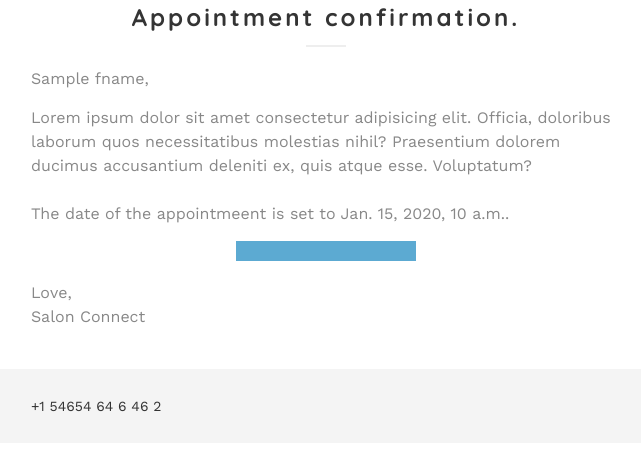
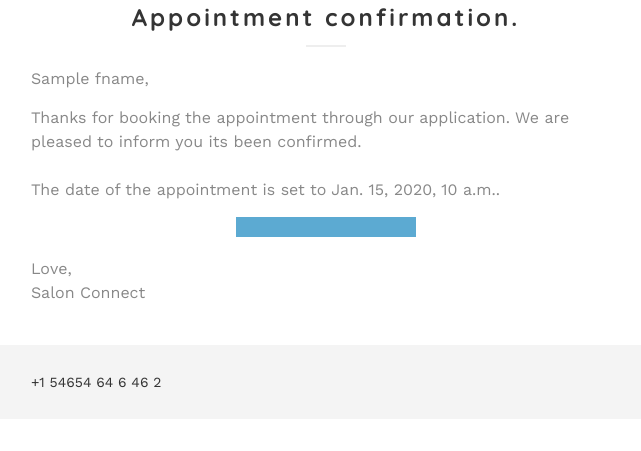
Before and after one commit to Annurag99/Salon-Connect, a Django app: template templates/email.html in a window 1280 px wide. Shown: the top 451 px of the page, without its empty margins (314-955 px from the left). Run offline with Django 3.2, Linux system fonts and the light colour scheme; data comes from the database, SQL or seed files in the repository; the template is opened without the code that fills it: most values are stand-ins (such as "Sample title", 1, 10 or a date in 2020).

Commit message:
Fixed bugs in html files

```diff
--- a/salon_connect/settings.py
+++ b/salon_connect/settings.py
@@ -118,10 +118,10 @@ USE_TZ = True
 # https://docs.djangoproject.com/en/3.2/howto/static-files/
 
 STATIC_URL = '/static/'
-if DEBUG:
+if not DEBUG:
+    STATIC_ROOT = BASE_DIR / "static"
+else:
     STATICFILES_DIRS = [BASE_DIR / "static"]
-else:
-    STATIC_ROOT  = BASE_DIR / "static"
 # Default primary key field type
 # https://docs.djangoproject.com/en/3.2/ref/settings/#default-auto-field
 
--- a/templates/email.html
+++ b/templates/email.html
@@ -1,15 +1,12 @@
-<!DOCTYPE html PUBLIC "-//W3C//DTD XHTML 1.0 Transitional//EN" "http://www.w3.org/TR/xhtml1/DTD/xhtml1-transitional.dtd">
+<!DOCTYPE html>
 <html xmlns:v="urn:schemas-microsoft-com:vml">
 
 <head>
     <meta http-equiv="Content-Type" content="text/html; charset=UTF-8" />
-    <meta name="viewport" content="width=device-width; initial-scale=1.0; maximum-scale=1.0;" />
-    <!--[if !mso]--><!-- -->
-    <link href='https://fonts.googleapis.com/css?family=Work+Sans:300,400,500,600,700' rel="stylesheet">
-    <link href='https://fonts.googleapis.com/css?family=Quicksand:300,400,700' rel="stylesheet">
-    <!--<![endif]-->
-
-    <title>Thanks for making an appointment by Family Doctor</title>
+    <meta name="viewport" content="width=device-width, initial-scale=1.0, maximum-scale=1.0" />
+    <title>Thanks for making an appointment by Salon Connect</title>
+    <link href="https://fonts.googleapis.com/css?family=Work+Sans:300,400,500,600,700" rel="stylesheet">
+    <link href="https://fonts.googleapis.com/css?family=Quicksand:300,400,700" rel="stylesheet">
 
     <style type="text/css">
         body {
@@ -18,9 +15,6 @@
             margin: 0;
             padding: 0;
             -webkit-font-smoothing: antialiased;
-            mso-margin-top-alt: 0px;
-            mso-margin-bottom-alt: 0px;
-            mso-padding-alt: 0px 0px 0px 0px;
         }
 
         p,
@@ -34,11 +28,6 @@
             padding-bottom: 0;
         }
 
-        span.preheader {
-            display: none;
-            font-size: 1px;
-        }
-
         html {
             width: 100%;
         }
@@ -47,6 +36,7 @@
             font-size: 14px;
             border: 0;
         }
+
         /* ----------- responsivity ----------- */
 
         @media only screen and (max-width: 640px) {
@@ -54,45 +44,57 @@
             .main-header {
                 font-size: 20px !important;
             }
+
             .main-section-header {
                 font-size: 28px !important;
             }
+
             .show {
                 display: block !important;
             }
+
             .hide {
                 display: none !important;
             }
+
             .align-center {
                 text-align: center !important;
             }
+
             .no-bg {
                 background: none !important;
             }
+
             /*----- main image -------*/
             .main-image img {
                 width: 440px !important;
                 height: auto !important;
             }
+
             /* ====== divider ====== */
             .divider img {
                 width: 440px !important;
             }
+
             /*-------- container --------*/
             .container590 {
                 width: 440px !important;
             }
+
             .container580 {
                 width: 400px !important;
             }
+
             .main-button {
                 width: 220px !important;
             }
+
             /*-------- secions ----------*/
             .section-img img {
                 width: 320px !important;
                 height: auto !important;
             }
+
             .team-img img {
                 width: 100% !important;
                 height: auto !important;
@@ -104,23 +106,29 @@
             .main-header {
                 font-size: 18px !important;
             }
+
             .main-section-header {
                 font-size: 26px !important;
             }
+
             /* ====== divider ====== */
             .divider img {
                 width: 280px !important;
             }
+
             /*-------- container --------*/
             .container590 {
                 width: 280px !important;
             }
+
             .container590 {
                 width: 280px !important;
             }
+
             .container580 {
                 width: 260px !important;
             }
+
             /*-------- secions ----------*/
             .section-img img {
                 width: 280px !important;
@@ -128,37 +136,23 @@
             }
         }
     </style>
-
 </head>
 
-
 <body class="respond" leftmargin="0" topmargin="0" marginwidth="0" marginheight="0">
-
-
-
     <table border="0" width="100%" cellpadding="0" cellspacing="0" bgcolor="ffffff" class="bg_color">
-
         <tr>
             <td align="center">
                 <table border="0" align="center" width="590" cellpadding="0" cellspacing="0" class="container590">
-
                     <tr>
-                        <td align="center" style="color: #343434; font-size: 24px; font-family: Quicksand, Calibri, sans-serif; font-weight:700;letter-spacing: 3px; line-height: 35px;"
-                            class="main-header">
-                            <!-- section text ======-->
-
+                        <td align="center" style="color: #343434; font-size: 24px; font-family: Quicksand, Calibri, sans-serif; font-weight:700;letter-spacing: 3px; line-height: 35px;" class="main-header">
                             <div style="line-height: 35px">
-
-                                Appointment confirmation.</span>
-
+                                Appointment confirmation.
                             </div>
                         </td>
                     </tr>
-
                     <tr>
                         <td height="10" style="font-size: 10px; line-height: 10px;">&nbsp;</td>
                     </tr>
-
                     <tr>
                         <td align="center">
                             <table border="0" width="40" align="center" cellpadding="0" cellspacing="0" bgcolor="eeeeee">
@@ -168,111 +162,73 @@
                             </table>
                         </td>
                     </tr>
-
                     <tr>
                         <td height="20" style="font-size: 20px; line-height: 20px;">&nbsp;</td>
                     </tr>
-
                     <tr>
                         <td align="left">
                             <table border="0" width="590" align="center" cellpadding="0" cellspacing="0" class="container590">
                                 <tr>
                                     <td align="left" style="color: #888888; font-size: 16px; font-family: 'Work Sans', Calibri, sans-serif; line-height: 24px;">
-                                        <!-- section text ======-->
-
+                                    <p style="line-height: 24px; margin-bottom:15px;">
+                                            {{ fname }},
+                                        </p>
                                         <p style="line-height: 24px; margin-bottom:15px;">
-
-                                            {{fname}},
-
-                                        </p>
-                                        <p style="line-height: 24px;margin-bottom:15px;">
-                                         Lorem ipsum dolor sit amet consectetur adipisicing elit. Officia, doloribus laborum quos necessitatibus molestias nihil? Praesentium dolorem ducimus accusantium deleniti ex, quis atque esse. Voluptatum?
-                                        <br><br>
-                                        The date of the appointmeent is set to {{date}}.
+                                            Thanks for booking the appointment through our application. We are pleased to inform you its been confirmed.
+                                            <br><br>
+                                            The date of the appointment is set to {{ date }}.
                                         </p>
                                         <table border="0" align="center" width="180" cellpadding="0" cellspacing="0" bgcolor="5caad2" style="margin-bottom:20px;">
-
                                             <tr>
                                                 <td height="10" style="font-size: 10px; line-height: 10px;">&nbsp;</td>
                                             </tr>
-
-
-
                                             <tr>
                                                 <td height="10" style="font-size: 10px; line-height: 10px;">&nbsp;</td>
                                             </tr>
-
                                         </table>
                                         <p style="line-height: 24px">
-                                            Love,</br>
+                                            Love,<br>
                                             Salon Connect
                                         </p>
-
                                     </td>
                                 </tr>
                             </table>
                         </td>
                     </tr>
-
-
-
-
-
                 </table>
-
             </td>
         </tr>
-
         <tr>
             <td height="40" style="font-size: 40px; line-height: 40px;">&nbsp;</td>
         </tr>
-
     </table>
 
-
-
-    <!-- footer ====== -->
+    <!-- footer -->
     <table border="0" width="100%" cellpadding="0" cellspacing="0" bgcolor="f4f4f4">
-
         <tr>
             <td height="25" style="font-size: 25px; line-height: 25px;">&nbsp;</td>
         </tr>
-
         <tr>
             <td align="center">
-
                 <table border="0" align="center" width="590" cellpadding="0" cellspacing="0" class="container590">
-
                     <tr>
                         <td>
-                            <table border="0" align="left" cellpadding="0" cellspacing="0" style="border-collapse:collapse; mso-table-lspace:0pt; mso-table-rspace:0pt;"
-                                class="container590">
+                            <table border="0" align="left" cellpadding="0" cellspacing="0" style="border-collapse: collapse; mso-table-lspace: 0pt; mso-table-rspace: 0pt;" class="container590">
                                 <tr>
                                     <td align="left" style="color: #aaaaaa; font-size: 14px; font-family: 'Work Sans', Calibri, sans-serif; line-height: 24px;">
                                         <div style="line-height: 24px;">
-
                                             <span style="color: #333333;">+1 54654 64 6 46 2</span>
-
                                         </div>
                                     </td>
                                 </tr>
                             </table>
-
-
                         </td>
                     </tr>
-
                 </table>
             </td>
         </tr>
-
         <tr>
             <td height="25" style="font-size: 25px; line-height: 25px;">&nbsp;</td>
         </tr>
-
     </table>
-    <!-- end footer ====== -->
-
 </body>
-
-</html>
```
